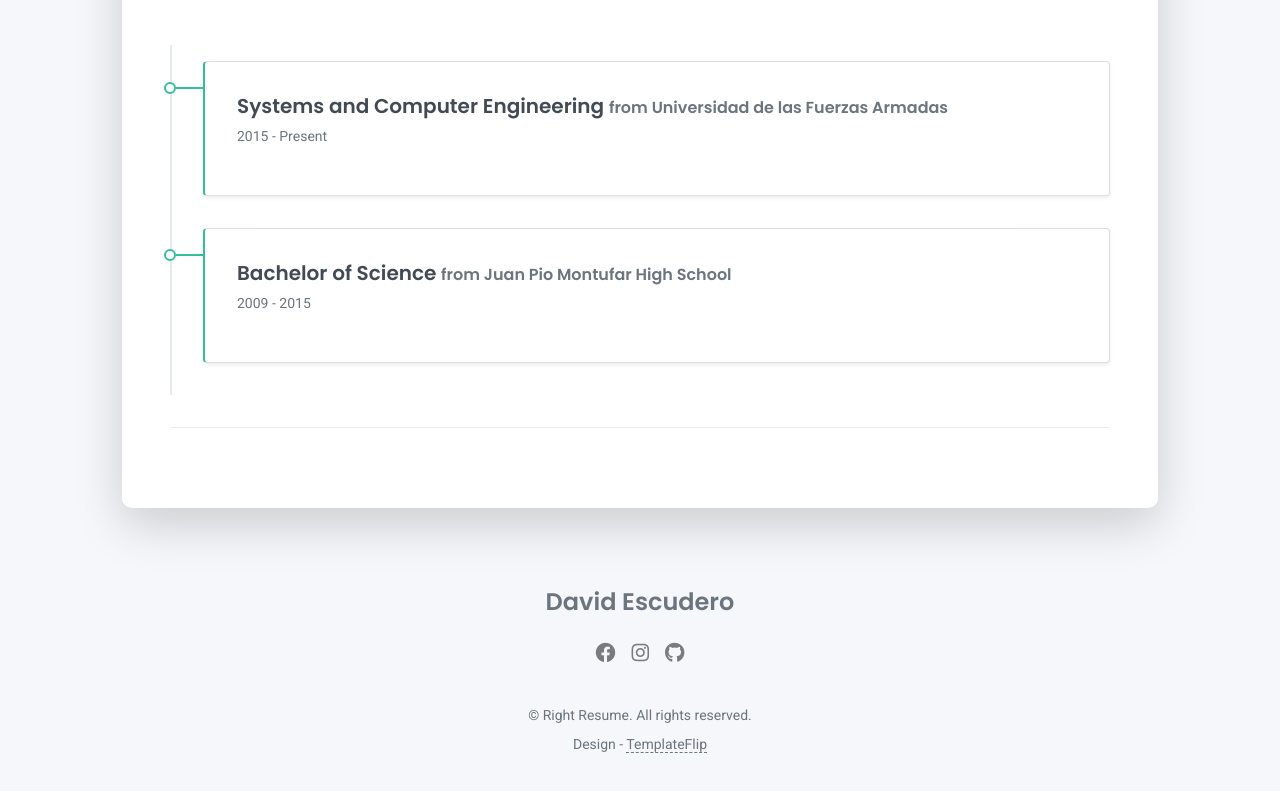
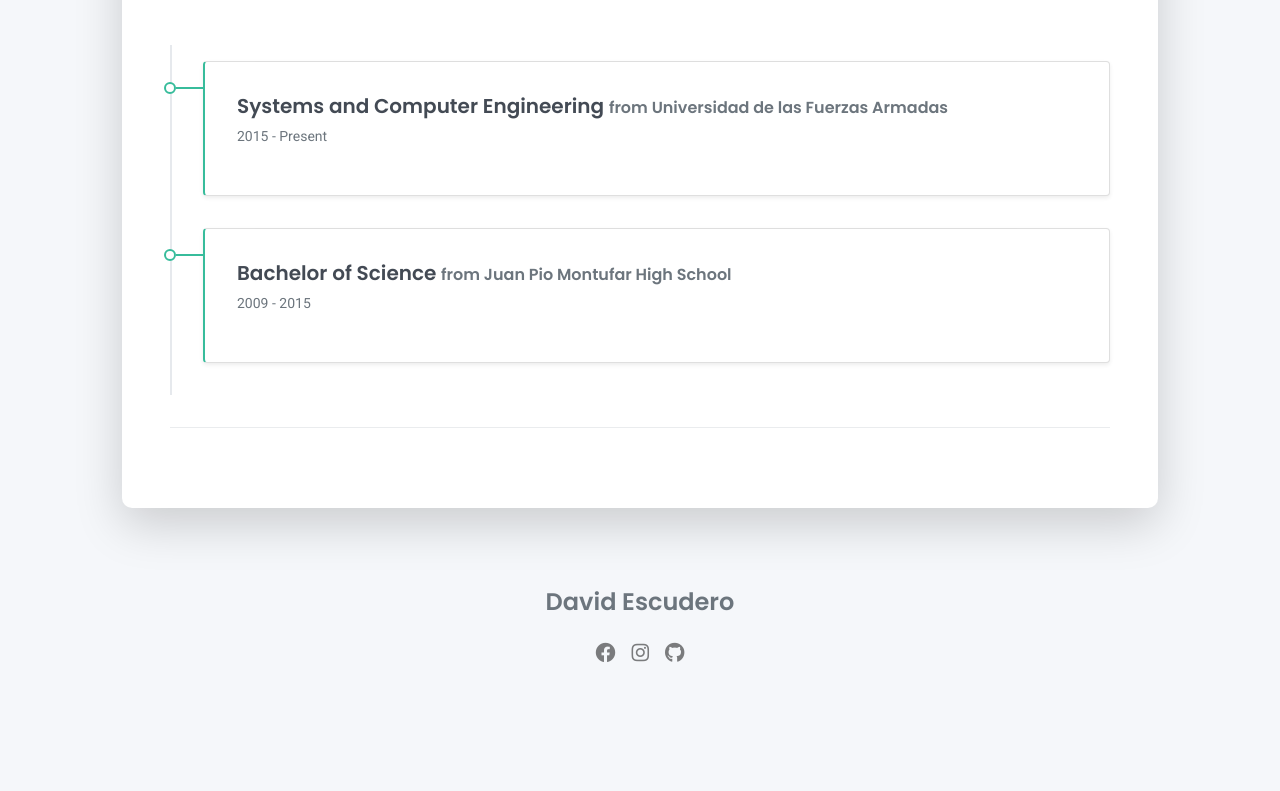
Before and after one commit to ldescudero/ldescudero, a plain HTML site: page index.html in a window 1280 px wide. Shown: the part 1715-2506 px from the top of the page. After the commit the page ends 2468 px from the top, so only its background shows below. Drawn offline with Linux system fonts and the light colour scheme.

Commit message:
Update index.html

```diff
--- a/index.html
+++ b/index.html
@@ -202,10 +202,7 @@
             </nav>
           </div>
         </div>
-        <div class="text-small">
-          <div class="mb-1">&copy; Right Resume. All rights reserved.</div>
-          <div>Design - <a href="https://templateflip.com/" target="_blank">TemplateFlip</a></div>
-        </div>
+
       </div>
     </footer>
     <script src="scripts/bootstrap.bundle.min.js?ver=1.2.0"></script>
```
